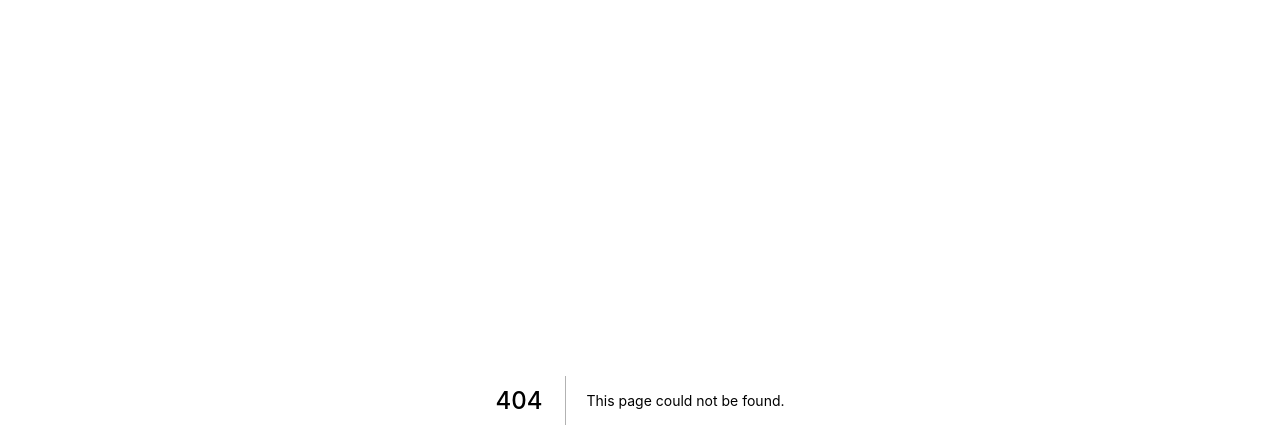
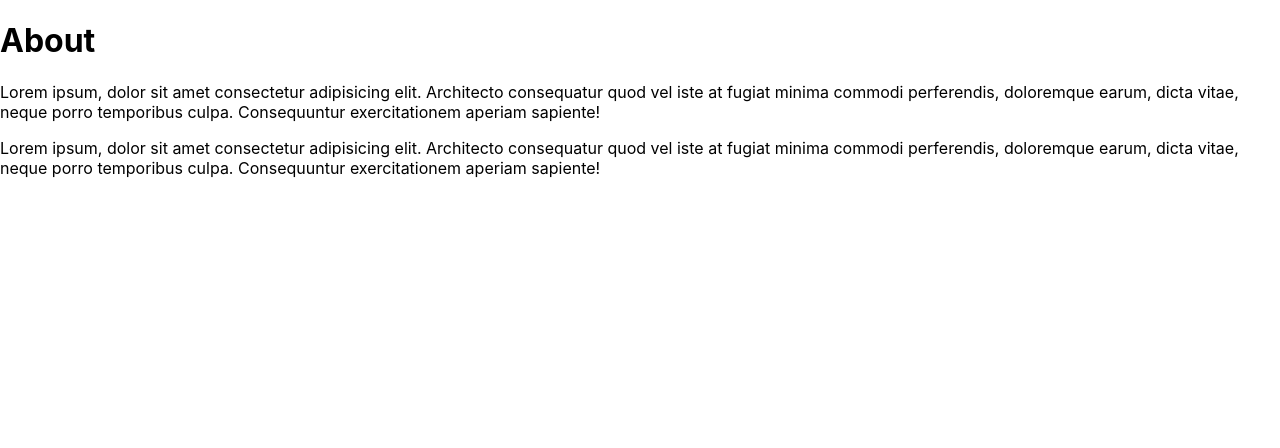
Before and after one commit to Bateristico/nextjs-ninja-list, a Next.js app: page /about in a window 1280 px wide. Before the commit this address had no page. Shown: the top 448 px of the page. Built offline with nearby package versions, Linux system fonts and the light colour scheme.

Commit message:
2. Pages & Routes

```diff
--- /dev/null
+++ b/pages/about.js
@@ -0,0 +1,11 @@
+const About = () => {
+    return (
+        <div>
+            <h1>About</h1>
+            <p>Lorem ipsum, dolor sit amet consectetur adipisicing elit. Architecto consequatur quod vel iste at fugiat minima commodi perferendis, doloremque earum, dicta vitae, neque porro temporibus culpa. Consequuntur exercitationem aperiam sapiente!</p>
+            <p>Lorem ipsum, dolor sit amet consectetur adipisicing elit. Architecto consequatur quod vel iste at fugiat minima commodi perferendis, doloremque earum, dicta vitae, neque porro temporibus culpa. Consequuntur exercitationem aperiam sapiente!</p>
+        </div>
+    );
+}
+
+export default About;
--- a/pages/index.js
+++ b/pages/index.js
@@ -3,6 +3,10 @@ import styles from '../styles/Home.module.css'
 
 export default function Home() {
   return (
-    <h1>Homepage</h1>
+    <div>
+      <h1>Homepage</h1>
+        <p>Lorem ipsum, dolor sit amet consectetur adipisicing elit. Architecto consequatur quod vel iste at fugiat minima commodi perferendis, doloremque earum, dicta vitae, neque porro temporibus culpa. Consequuntur exercitationem aperiam sapiente!</p>
+        <p>Lorem ipsum, dolor sit amet consectetur adipisicing elit. Architecto consequatur quod vel iste at fugiat minima commodi perferendis, doloremque earum, dicta vitae, neque porro temporibus culpa. Consequuntur exercitationem aperiam sapiente!</p>
+    </div>
   )
 }
```
Also changed, not shown: pages/ninjas/index.js (added, +9 -0 lines), pages/ninjas/test.js (added, +9 -0 lines).
